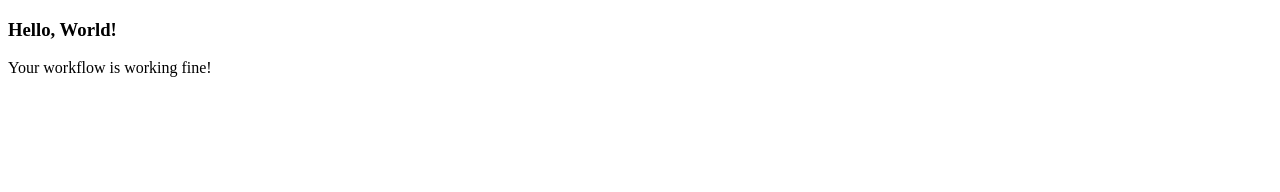
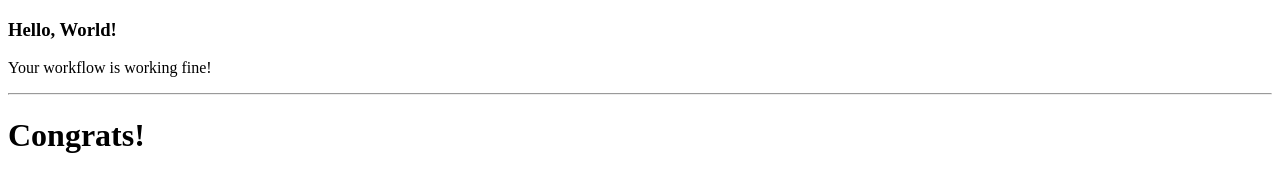
Before and after one commit to keanallen/project-x, a plain HTML site: page index.html in a window 1280 px wide. Drawn offline with Linux system fonts and the light colour scheme.

Commit message:
update index

```diff
--- a/index.html
+++ b/index.html
@@ -11,5 +11,10 @@
     <h3>Hello, World!</h3>
     <p>Your workflow is working fine!</p>
 
+    <hr>
+
+    <h1>Congrats!</h1>
+
+
 </body>
 </html>
```
